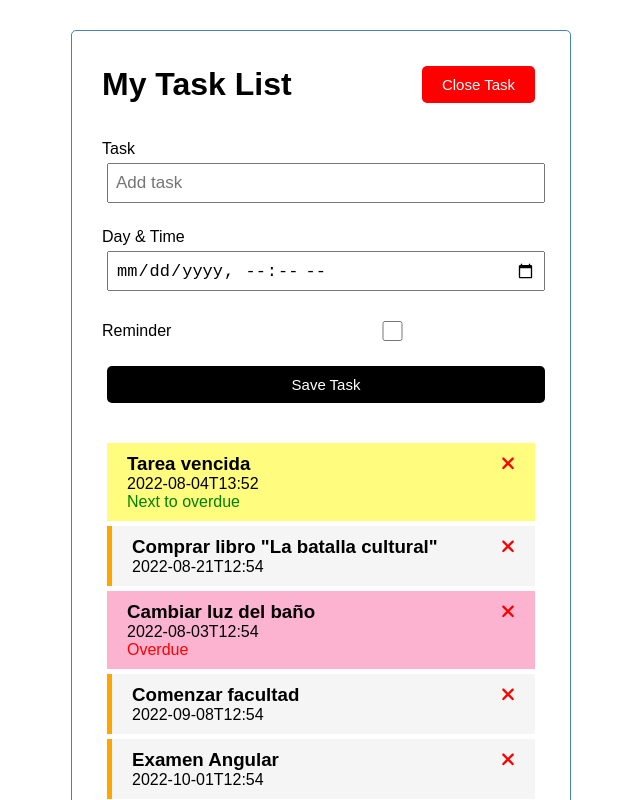
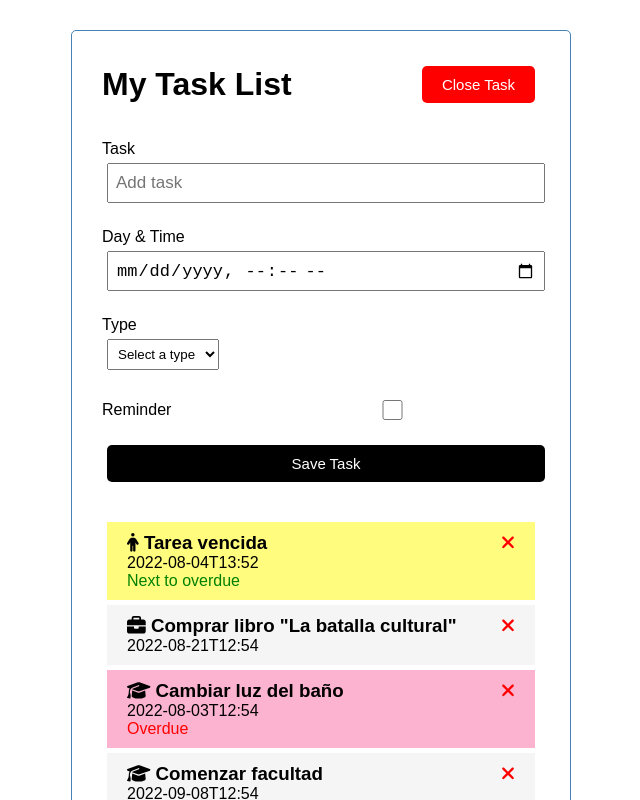
Before and after one commit to roroldan18/angular-task-list, an Angular app: page / in a window 1280 px wide. Both pictures are taken after a click on the button "Add Task". Shown: the top 800 px of the page, without its empty margins (319-959 px from the left). Built offline with nearby package versions, Linux system fonts and the light colour scheme; data requests are answered from the project's data file.

Commit message:
add icon type to task

```diff
--- a/db.json
+++ b/db.json
@@ -4,30 +4,35 @@
       "text": "Tarea vencida",
       "day": "2022-08-04T13:52",
       "reminder": false,
+      "type": "PERSONAL",
       "id": 7
     },
     {
       "text": "Comprar libro \"La batalla cultural\"",
       "day": "2022-08-21T12:54",
-      "reminder": true,
+      "reminder": false,
+      "type": "WORK",
       "id": 8
     },
     {
       "text": "Cambiar luz del baño",
       "day": "2022-08-03T12:54",
       "reminder": false,
+      "type": "EDUCATION",
       "id": 9
     },
     {
       "text": "Comenzar facultad",
       "day": "2022-09-08T12:54",
-      "reminder": true,
+      "reminder": false,
+      "type": "EDUCATION",
       "id": 10
     },
     {
       "text": "Examen Angular",
       "day": "2022-10-01T12:54",
       "reminder": true,
+      "type": "PERSONAL",
       "id": 11
     },
     {
@@ -35,6 +40,19 @@
       "day": "2022-08-08T13:31",
       "reminder": true,
       "id": 16
+    },
+    {
+      "text": "Nueva Tarea con Icon",
+      "day": "2022-08-05T15:46",
+      "reminder": true,
+      "id": 17
+    },
+    {
+      "text": "Nueva Tarea con ICON ",
+      "day": "2022-08-13T17:47",
+      "reminder": true,
+      "type": "EDUCATION",
+      "id": 18
     }
   ]
 }
--- a/src/app/Task.ts
+++ b/src/app/Task.ts
@@ -1,6 +1,9 @@
+import { IRouteIcon, TYPETASK } from "./TypeTask";
+
 export interface ITask {
   id?: number; // El ID es opcional
   text: string;
   day: string;
+  type?: IRouteIcon['title'],
   reminder: boolean;
 }
--- a/src/app/TypeTask.ts
+++ b/src/app/TypeTask.ts
@@ -1,6 +1,27 @@
+import { faBriefcase, faGraduationCap, faPerson, IconDefinition } from "@fortawesome/free-solid-svg-icons";
 
 export enum TYPETASK {
-  WORK,
-  PERSONAL,
-  EDUCATION
+  WORK = "WORK",
+  PERSONAL = "PERSONAL",
+  EDUCATION = "EDUCATION"
 }
+
+export interface IRouteIcon {
+  title: TYPETASK,
+  icon: IconDefinition,
+}
+
+export const routeIconType:IRouteIcon[] = [
+  {
+    title: TYPETASK.WORK,
+    icon: faBriefcase
+  },
+  {
+    title: TYPETASK.PERSONAL,
+    icon: faPerson
+  },
+  {
+    title: TYPETASK.EDUCATION,
+    icon: faGraduationCap
+  },
+];
--- a/src/app/components/add-task/add-task.component.css
+++ b/src/app/components/add-task/add-task.component.css
@@ -3,3 +3,8 @@
 .add-form{
   margin-bottom: 40px;
 }
+
+select{
+  margin: 5px;
+  padding: 6px;
+}
--- a/src/app/components/add-task/add-task.component.html
+++ b/src/app/components/add-task/add-task.component.html
@@ -25,6 +25,14 @@
       >
   </div>
 
+  <div class="form-control">
+    <label for="type">Type</label>
+    <select name="type" id="type" [(ngModel)]="type">
+      <option selected disabled value="undefined">Select a type</option>
+      <option *ngFor="let type of routeTypes" value="{{type.title}}">{{type.title}}</option>
+    </select>
+  </div>
+
   <div class="form-control form-control-check">
     <label for="reminder">Reminder</label>
     <input
--- a/src/app/components/add-task/add-task.component.ts
+++ b/src/app/components/add-task/add-task.component.ts
@@ -2,6 +2,7 @@ import { Component, OnInit, Output, EventEmitter } from '@angular/core';
 import { ITask } from 'src/app/Task';
 import { UiService } from 'src/app/services/ui.service';
 import { Subscription } from 'rxjs';
+import { IRouteIcon, routeIconType, TYPETASK } from '../../TypeTask';
 
 @Component({
   selector: 'app-add-task',
@@ -16,9 +17,13 @@ export class AddTaskComponent implements OnInit {
   text:string = "";
   day:string = "";
   reminder:boolean = false;
+  type?: TYPETASK = undefined;
+
+  routeTypes:IRouteIcon[] = routeIconType;
 
   showAddTask:boolean = false;
   subscription?: Subscription;
+
 
 
   constructor(private uiService:UiService) {
@@ -30,11 +35,11 @@ export class AddTaskComponent implements OnInit {
 
   onSubmit(){
     if(!this.text){
-      alert("Please, add text")
+      return alert("Please, add text");
     }
 
-    const {text, day, reminder} = this;
-    const newTask = {text, day, reminder};
+    const {text, day, reminder, type} = this;
+    const newTask = {text, day, reminder, type};
 
     this.onAddTask.emit(newTask);
 
--- a/src/app/components/task-item/task-item.component.html
+++ b/src/app/components/task-item/task-item.component.html
@@ -8,7 +8,13 @@
   (click)="onToggle(task)"
   >
   <h3>
-    {{task.text}}
+    <span>
+      <fa-icon
+        *ngIf="this.taskIcon"
+        [icon]=this.taskIcon
+      ></fa-icon>
+      {{task.text}}
+    </span>
     <fa-icon
       [icon]="faTimes"
       [ngStyle]="{'color':'red'}"
--- a/src/app/components/task-item/task-item.component.ts
+++ b/src/app/components/task-item/task-item.component.ts
@@ -1,7 +1,8 @@
 import { Component, Input, OnInit, Output, EventEmitter } from '@angular/core';
-import { faTimes } from '@fortawesome/free-solid-svg-icons'
+import { faTimes, IconDefinition } from '@fortawesome/free-solid-svg-icons';
 import { TASK } from 'src/app/mock-task';
 import { ITask } from 'src/app/Task';
+import { routeIconType } from 'src/app/TypeTask';
 import { convertMsToHours } from 'src/utils/convertMsToTime';
 
 
@@ -14,6 +15,7 @@ export class TaskItemComponent implements OnInit {
   faTimes = faTimes;
   overdue: boolean = false;
   nextToOverdue:boolean = false;
+  taskIcon?:IconDefinition = undefined;
 
   @Input() task: ITask = TASK[0];
   @Output() onDeleteTask:EventEmitter<ITask> = new EventEmitter();
@@ -27,6 +29,11 @@ export class TaskItemComponent implements OnInit {
     this.overdue = this.checkOverdueTask(this.task)<0;
     // Check if task will overdue in the next 72 hours and if not overdue yet.
     this.nextToOverdue = !this.overdue && this.checkOverdueTask(this.task)<72;
+
+    if(this.task.type){
+      this.taskIcon = routeIconType.filter(type => type.title === this.task.type)[0]?.icon;
+    }
+
   }
 
   onDelete(task:ITask){
```
